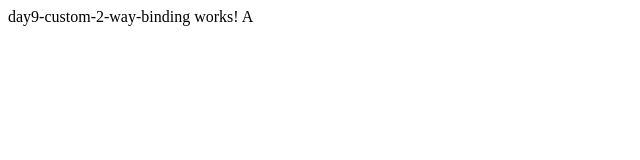
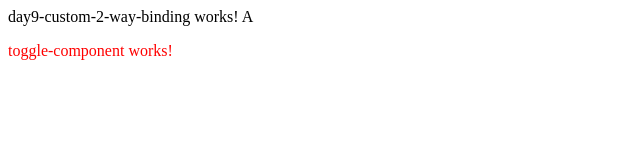
Before and after one commit to Quangzr/angular-100-days-quangzr, an Angular app: page / in a window 1280 px wide. Shown: the top 160 px of the page, without its empty margins (0-640 px from the left). Built offline with nearby package versions, Linux system fonts and the light colour scheme.

Commit message:
2 files modified

```diff
--- a/src/app/app.module.ts
+++ b/src/app/app.module.ts
@@ -12,6 +12,7 @@ import { ProgressBarComponent } from './day7-input-binding/progress-bar/progress
 import { Day8OutputBindingComponent } from './day8-output-binding/day8-output-binding.component';
 import { AuthorDetailComponent } from './day8-output-binding/author-detail/author-detail.component';
 import { Day9Custom2WayBindingComponent } from './day9-custom-2-way-binding/day9-custom-2-way-binding.component';
+import { ToggleComponentComponent } from './day9-custom-2-way-binding/toggle-component/toggle-component.component';
 
 @NgModule({
   imports: [BrowserModule, FormsModule],
@@ -27,6 +28,7 @@ import { Day9Custom2WayBindingComponent } from './day9-custom-2-way-binding/day9
     Day8OutputBindingComponent,
     AuthorDetailComponent,
     Day9Custom2WayBindingComponent,
+    ToggleComponentComponent,
   ],
   bootstrap: [AppComponent],
 })
--- a/src/app/day9-custom-2-way-binding/day9-custom-2-way-binding.component.html
+++ b/src/app/day9-custom-2-way-binding/day9-custom-2-way-binding.component.html
@@ -1 +1,3 @@
 <p>day9-custom-2-way-binding works! A</p>
+
+<app-toggle-component></app-toggle-component>
```
